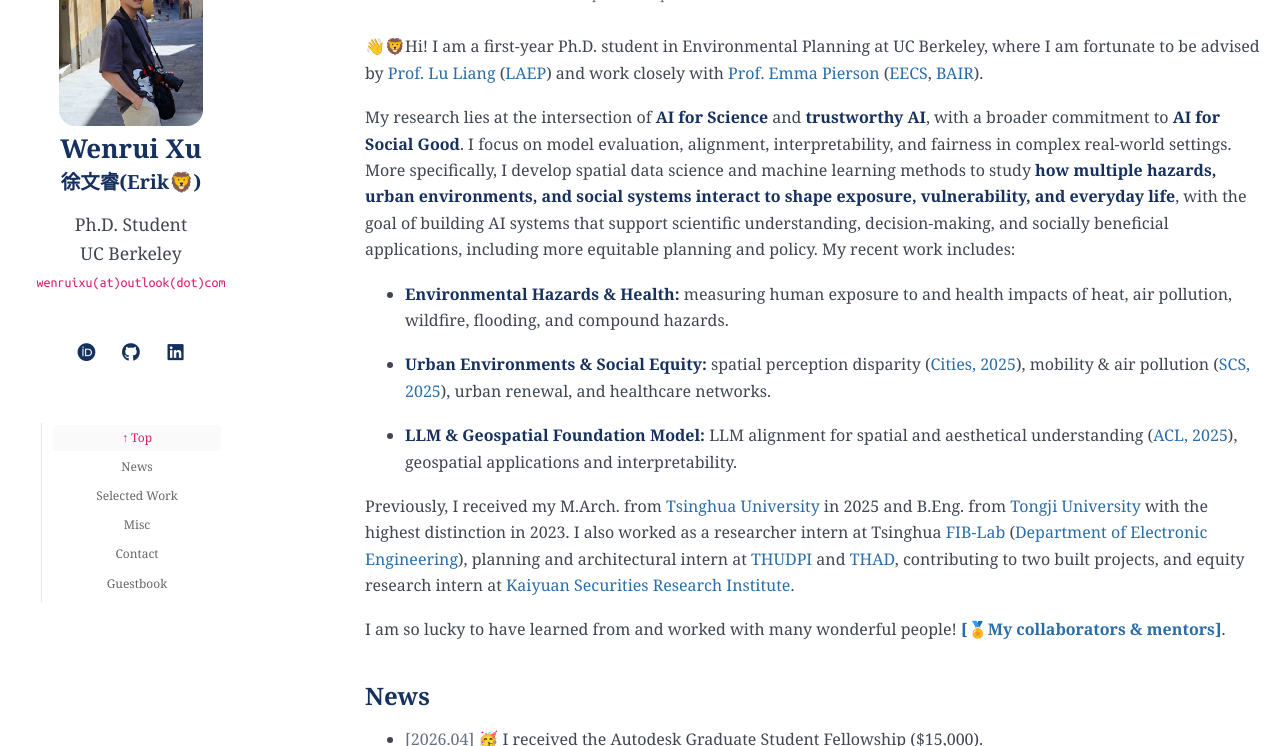
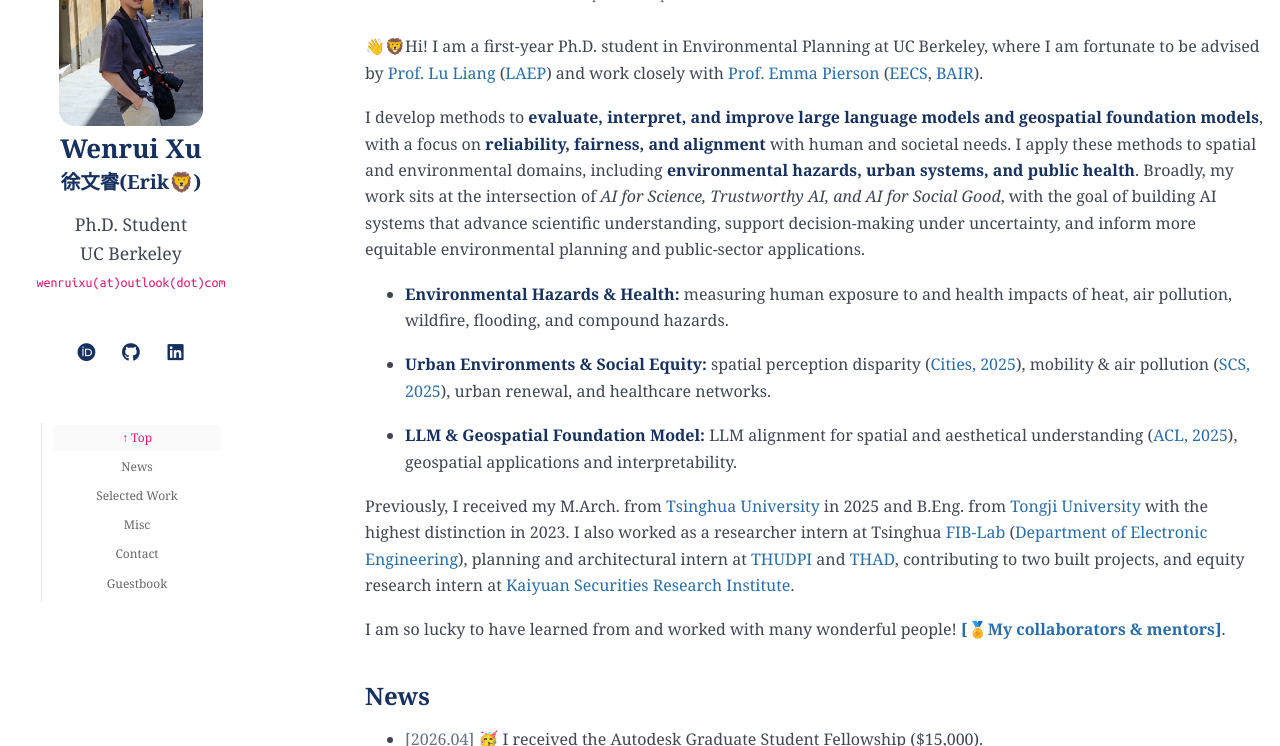
Before and after one commit to ruaruaxu/ruaruaxu.github.io, a Jekyll site: the page built from index.md, in a window 1280 px wide and 900 px high, scrolled down 426 px, cut to the strip 154-900 px from the top of the window. Built offline with Jekyll 4.4.1, drawn with Linux system fonts in a browser that asks for light colours; comment, search, counter and statistics services are not loaded; a style sheet for code colours, icons or effects is not loaded.

Commit message:
Update about research summary

```diff
--- a/index.md
+++ b/index.md
@@ -941,7 +941,7 @@
 
 👋🦁Hi! I am a first-year Ph.D. student in Environmental Planning at UC Berkeley, where I am fortunate to be advised by [Prof. Lu Liang](https://sites.google.com/site/liang3mlab/people/prof-lu-liang) ([LAEP](https://ced.berkeley.edu/land)) and work closely with [Prof. Emma Pierson](https://people.eecs.berkeley.edu/~emmapierson/) ([EECS](https://eecs.berkeley.edu/), [BAIR](https://bair.berkeley.edu/)).
 
-My research lies at the intersection of **AI for Science** and **trustworthy AI**, with a broader commitment to **AI for Social Good**. I focus on model evaluation, alignment, interpretability, and fairness in complex real-world settings. More specifically, I develop spatial data science and machine learning methods to study **how multiple hazards, urban environments, and social systems interact to shape exposure, vulnerability, and everyday life**, with the goal of building AI systems that support scientific understanding, decision-making, and socially beneficial applications, including more equitable planning and policy. My recent work includes:
+I develop methods to **evaluate, interpret, and improve large language models and geospatial foundation models**, with a focus on **reliability, fairness, and alignment** with human and societal needs. I apply these methods to spatial and environmental domains, including **environmental hazards, urban systems, and public health**. Broadly, my work sits at the intersection of *AI for Science, Trustworthy AI, and AI for Social Good*, with the goal of building AI systems that advance scientific understanding, support decision-making under uncertainty, and inform more equitable environmental planning and public-sector applications.
 
 - **Environmental Hazards & Health:** measuring human exposure to and health impacts of heat, air pollution, wildfire, flooding, and compound hazards.
 
```
